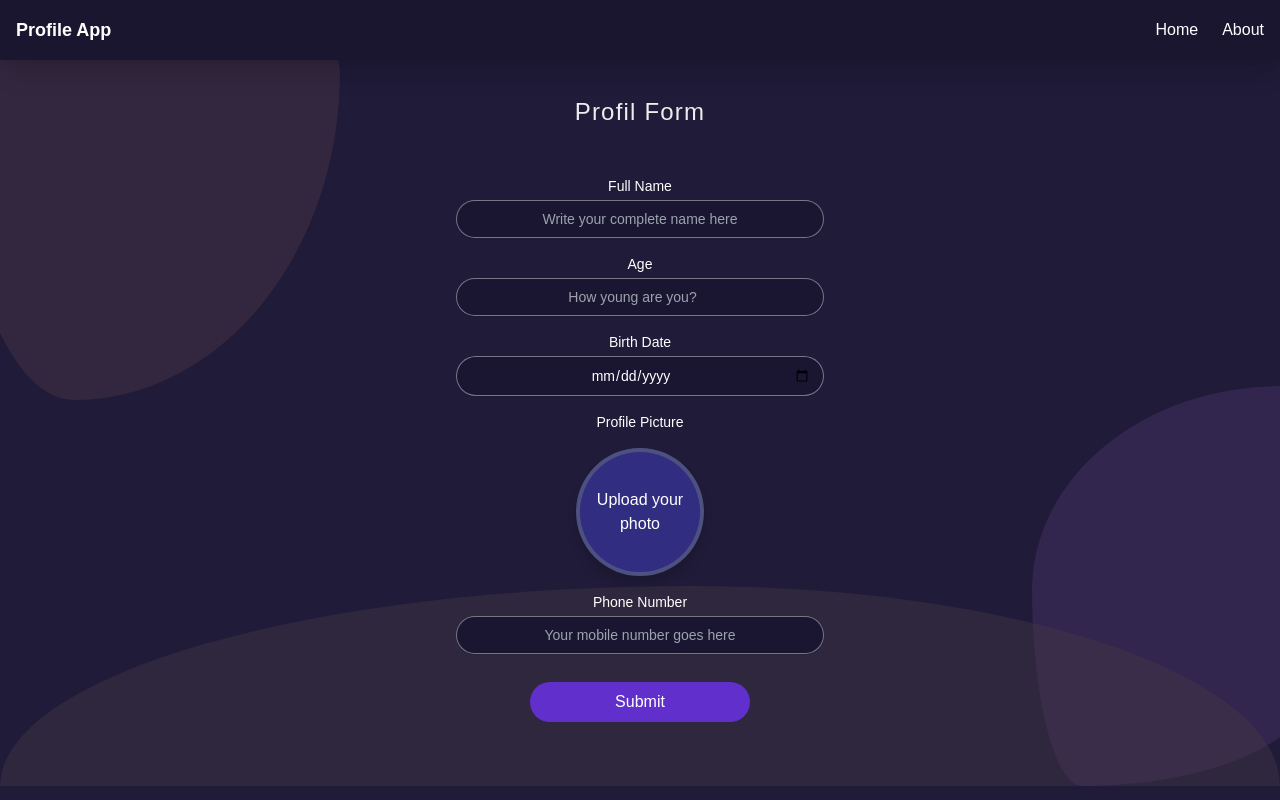
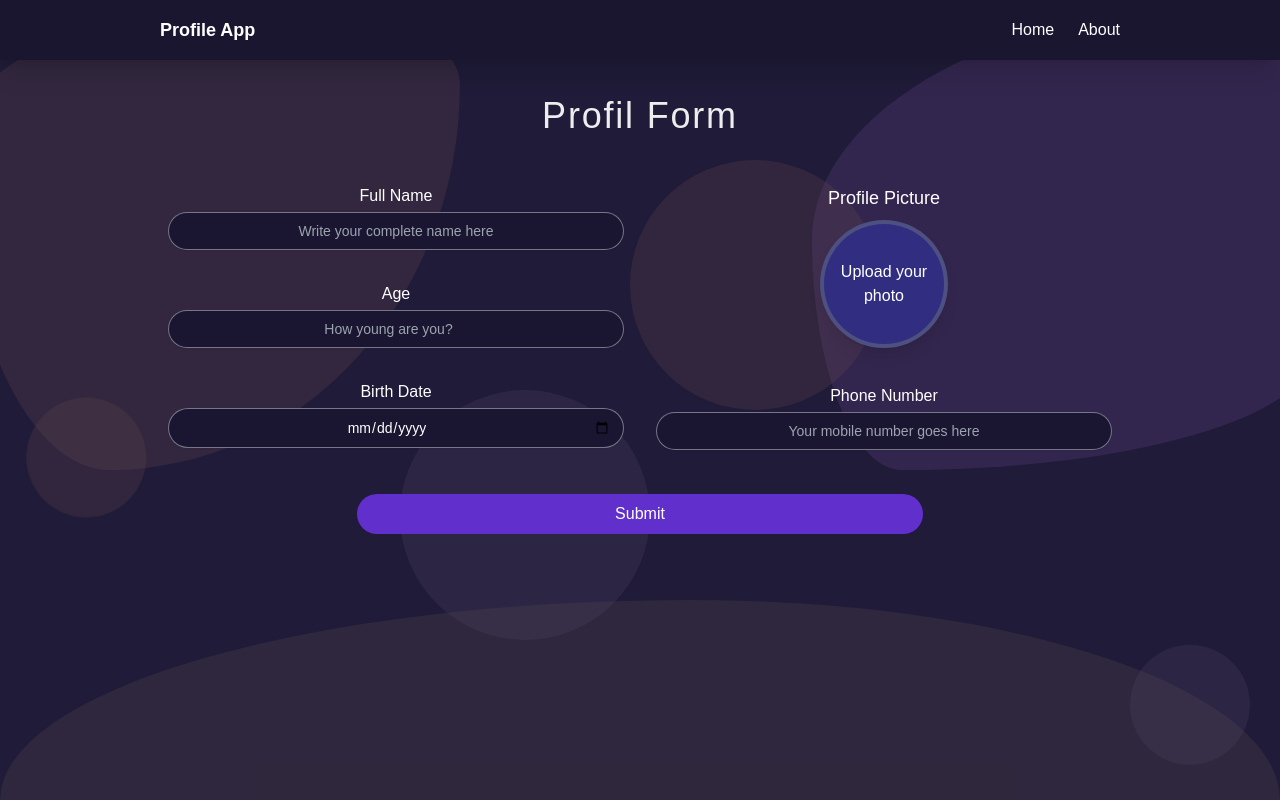
Before and after one commit to AbdanulIkhlas/profile-app, a Next.js app: page / in a window 1280 px wide. Built offline with nearby package versions, Linux system fonts and the light colour scheme.

Commit message:
finishing

```diff
--- a/src/app/globals.css
+++ b/src/app/globals.css
@@ -19,3 +19,91 @@ body {
   background: var(--background);
   font-family: Arial, Helvetica, sans-serif;
 }
+
+@keyframes floating1 {
+  0% {
+    transform: translate(0, 0);
+  }
+  25% {
+    transform: translate(100px, -150px);
+  }
+  50% {
+    transform: translate(-200px, 50px);
+  }
+  75% {
+    transform: translate(150px, -250px);
+  }
+  100% {
+    transform: translate(0, 0);
+  }
+}
+
+@keyframes floating2 {
+  0% {
+    transform: translate(0, 0);
+  }
+  25% {
+    transform: translate(-150px, -80px);
+  }
+  50% {
+    transform: translate(200px, 120px);
+  }
+  75% {
+    transform: translate(-300px, -100px);
+  }
+  100% {
+    transform: translate(0, 0);
+  }
+}
+
+@keyframes floating3 {
+  0% {
+    transform: translate(0, 0);
+  }
+  25% {
+    transform: translate(120px, -200px);
+  }
+  50% {
+    transform: translate(-200px, 100px);
+  }
+  75% {
+    transform: translate(150px, -200px);
+  }
+  100% {
+    transform: translate(0, 0);
+  }
+}
+
+@keyframes floating4 {
+  0% {
+    transform: translate(0, 0);
+  }
+  25% {
+    transform: translate(-100px, -150px);
+  }
+  50% {
+    transform: translate(200px, 50px);
+  }
+  75% {
+    transform: translate(-200px, -20px);
+  }
+  100% {
+    transform: translate(0, 0);
+  }
+}
+
+.animate-floating-1 {
+  animation: floating1 15s ease-in-out infinite;
+}
+
+.animate-floating-2 {
+  animation: floating2 15s ease-in-out infinite;
+}
+
+.animate-floating-3 {
+  animation: floating3 10s ease-in-out infinite;
+}
+
+.animate-floating-4 {
+  animation: floating4 10s ease-in-out infinite;
+}
--- a/src/app/page.jsx
+++ b/src/app/page.jsx
@@ -1,15 +1,21 @@
 import Navbar from "../components/fragments/Navbar";
 import UserForm from "../components/fragments/UserForm";
+import "./globals.css";
 
 export default function Home() {
   return (
-    <div className="pt-24 relative overflow-x-hidden">
+    <div className="pt-24 relative overflow-x-hidden md:min-h-screen">
       <Navbar />
-      <div className="absolute bottom-0 -right-8 w-[280px] h-[400px] bg-[#432f6091] z-10 rounded-custom2"></div>
-      <div className="absolute top-0 -left-10 w-[380px] h-[400px] bg-[#65484f44] z-10 rounded-custom"></div>
+      <div className="absolute bottom-0 -right-8 w-[280px] h-[400px] bg-[#432f6091] z-10 rounded-custom2 md:w-[500px] md:h-[470px] md:top-0"></div>
+      <div className="absolute top-0 -left-10 w-[380px] h-[400px] bg-[#65484f44] z-10 rounded-custom md:w-[500px] md:h-[470px]"></div>
       <div className="absolute bottom-0 left-0 right-0 w-full h-[200px] bg-[#42374373] z-10 rounded-custom3"></div>
+      {/* animasi floating */}
+      <div className="absolute top-40 right-[400px] hidden md:block bg-[#65484f44] z-10 rounded-full md:w-[250px] md:h-[250px] animate-floating-1"></div>
+      <div className="absolute bottom-40 left-[400px] hidden md:block bg-[#54486544] z-10 rounded-full md:w-[250px] md:h-[250px] animate-floating-2"></div>
+      <div className="absolute top-10 md:top-80 md:left-[200px] bg-[#65484f44] z-10 rounded-full md:w-[120px] md:h-[120px] animate-floating-3"></div>
+      <div className="absolute bottom-10 md:bottom-20 md:right-[200px] bg-[#54486544] z-10 rounded-full md:w-[120px] md:h-[120px] animate-floating-4"></div>
       <main className="relative top-0 w-full z-30 pb-10">
-        <h1 className="relative z-40 text-2xl font-light text-center mb-6  tracking-wider">
+        <h1 className="relative z-40 text-2xl font-light text-center mb-6  tracking-wider md:text-4xl">
           Profil Form
         </h1>
         <UserForm />
--- a/src/components/elements/InputForm.jsx
+++ b/src/components/elements/InputForm.jsx
@@ -11,8 +11,11 @@ const InputForm = ({
   min,
 }) => {
   return (
-    <div className="mb-4">
-      <label htmlFor={id} className="block text-sm text-center font-medium text-white">
+    <div className="mb-4 md:mb-8">
+      <label
+        htmlFor={id}
+        className="block text-sm text-center font-medium text-white md:text-base"
+      >
         {label}
       </label>
       <input
--- /dev/null
+++ b/src/components/fragments/DisplayData.jsx
@@ -0,0 +1,49 @@
+import React from "react";
+
+const DisplayData = ({ profileData }) => {
+  return (
+    <div className="space-y-6 text-center px-8 md:flex md:gap-12">
+      {/* Full Name & Age Section */}
+      <section className="md:w-full md:pt-6">
+        <div className="pb-2 border-b border-gray-300 md:mb-4">
+          <label className="block text-lg font-medium text-white mb-1">
+            Full Name
+          </label>
+          <p className="text-gray-400 text-sm">
+            {profileData.fullName || "Not Provided Yet"}
+          </p>
+        </div>
+        <div className="pb-2 border-b border-gray-300">
+          <label className="block text-lg font-medium text-white mb-1">
+            Age
+          </label>
+          <p className="text-gray-400 text-sm">
+            {profileData.age || "No Data Available"}
+          </p>
+        </div>
+      </section>
+
+      {/* Birth Date & Phone Number Section */}
+      <section className="md:w-full">
+        <div className="pb-2 border-b border-gray-300 md:mb-4">
+          <label className="block text-lg font-medium text-white mb-1">
+            Birth Date
+          </label>
+          <p className="text-gray-400 text-sm">
+            {profileData.birthDate || "Not Entered Yet"}
+          </p>
+        </div>
+        <div className="pb-2 border-b border-gray-300">
+          <label className="block text-lg font-medium text-white mb-1">
+            Phone Number
+          </label>
+          <p className="text-gray-400 text-sm">
+            {profileData.phoneNumber || "No Contact Info"}
+          </p>
+        </div>
+      </section>
+    </div>
+  );
+};
+
+export default DisplayData;
--- a/src/components/fragments/Navbar.jsx
+++ b/src/components/fragments/Navbar.jsx
@@ -11,7 +11,7 @@ const Navbar = () => {
   };
 
   return (
-    <nav className="bg-[#1a1630] text-white p-4 shadow-xl absolute top-0 left-0 right-0 z-50">
+    <nav className="bg-[#1a1630] text-white p-4 shadow-xl absolute top-0 left-0 right-0 z-50 md:px-20 lg:px-40">
       <div className="container mx-auto flex justify-between items-center">
         <span className="text-lg font-bold">Profile App</span>
 
@@ -40,11 +40,13 @@ const Navbar = () => {
 
         {/* Desktop Menu (Hidden on mobile) */}
         <div className="hidden md:flex md:space-x-6">
-          <Link href="/" className="hover:text-gray-300">
+          <Link href="/" className="relative hover:text-gray-300 group">
             Home
+            <span className="absolute bottom-0 left-0 w-full h-[2px] bg-gray-300 scale-x-0 group-hover:scale-x-100 transition-all duration-300"></span>
           </Link>
-          <Link href="/about" className="hover:text-gray-300">
+          <Link href="/about" className="relative hover:text-gray-300 group">
             About
+            <span className="absolute bottom-0 left-0 w-full h-[2px] bg-gray-300 scale-x-0 group-hover:scale-x-100 transition-all duration-300"></span>
           </Link>
         </div>
       </div>
--- a/src/components/fragments/UserForm.jsx
+++ b/src/components/fragments/UserForm.jsx
@@ -66,18 +66,17 @@ const UserForm = () => {
   return (
     <form
       onSubmit={handleSubmit}
-      className="max-w-md mx-auto p-6 rounded-lg px-10 transition-all duration-500 ease-in-out transform"
+      className="max-w-md mx-auto p-6 rounded-lg px-10 transition-all duration-500 ease-in-out transform md:max-w-screen-md md:block lg:max-w-screen-lg"
     >
-      {/* <h1 className="text-2xl font-bold text-[#FFF0DC] text-center mb-6">
-        User Form
-      </h1> */}
-
+      <div className="md:flex md:w-full md:justify-center md:gap-8 ">
+        <section className=" md:w-[70%]">
           <InputForm
             id="fullName"
             label="Full Name"
             placeholder="Write your complete name here"
             value={formData.fullName}
             onChange={handleChange}
+            type="text"
             required
           />
           <InputForm
@@ -99,14 +98,16 @@ const UserForm = () => {
             type="date"
             required
           />
-      <div className="mb-4">
+        </section>
+        <section className="md:w-[70%]">
+          <div className="mb-4 md:mb-9">
             <label
               htmlFor="profilePic"
-          className="block text-sm font-medium text-center text-white"
+              className="block text-sm font-medium text-center text-white md:text-lg"
             >
               Profile Picture
             </label>
-        <div className="relative w-32 h-32 mx-auto mt-4">
+            <div className="relative w-32 h-32 mx-auto mt-4 md:mt-2">
               {previewImage ? (
                 <img
                   src={previewImage}
@@ -133,9 +134,11 @@ const UserForm = () => {
             label="Phone Number"
             value={formData.phoneNumber}
             onChange={handleChange}
-        type="tel"
+            type="text"
             placeholder="Your mobile number goes here"
           />
+        </section>
+      </div>
       <div className="w-full flex justify-center">
         <ButtonCustom
           type="submit"
```
Also changed, not shown: src/app/about/page.jsx (+14 -45 lines). Lines whose indentation alone changed are shown as unchanged.
